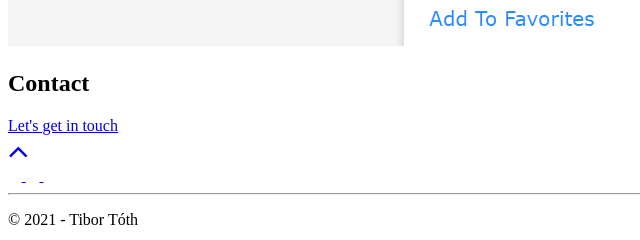
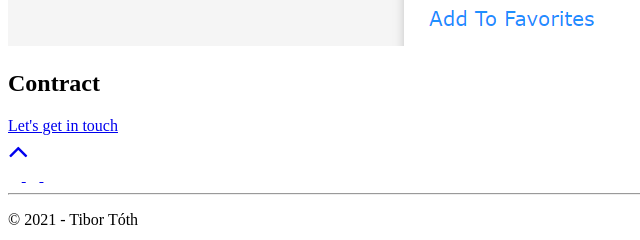
Before and after one commit to BassMasterTT/simplefolio, a website: page src/template.html in a window 1280 px wide. Shown: the part 5786-6026 px from the top of the page, 0-640 px from the left. Drawn offline with nearby package versions, Linux system fonts and the light colour scheme.

Commit message:
contract

```diff
--- a/src/template.html
+++ b/src/template.html
@@ -243,7 +243,7 @@
     <section id="contact">
       <div class="container">
         <h2 class="section-title">
-          Contact
+          Contract
         </h2>
         <div class="contact-wrapper">
           <p class="contact-wrapper__text">
```
